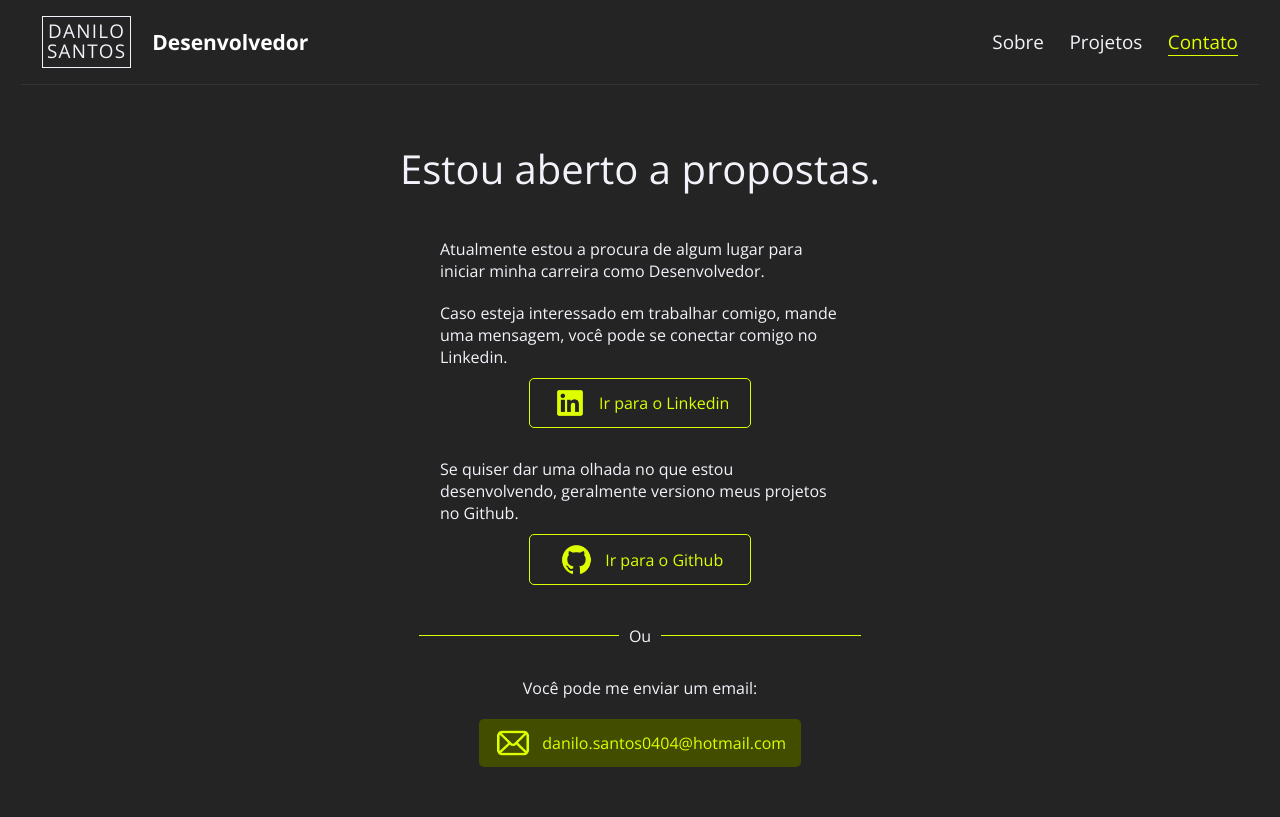
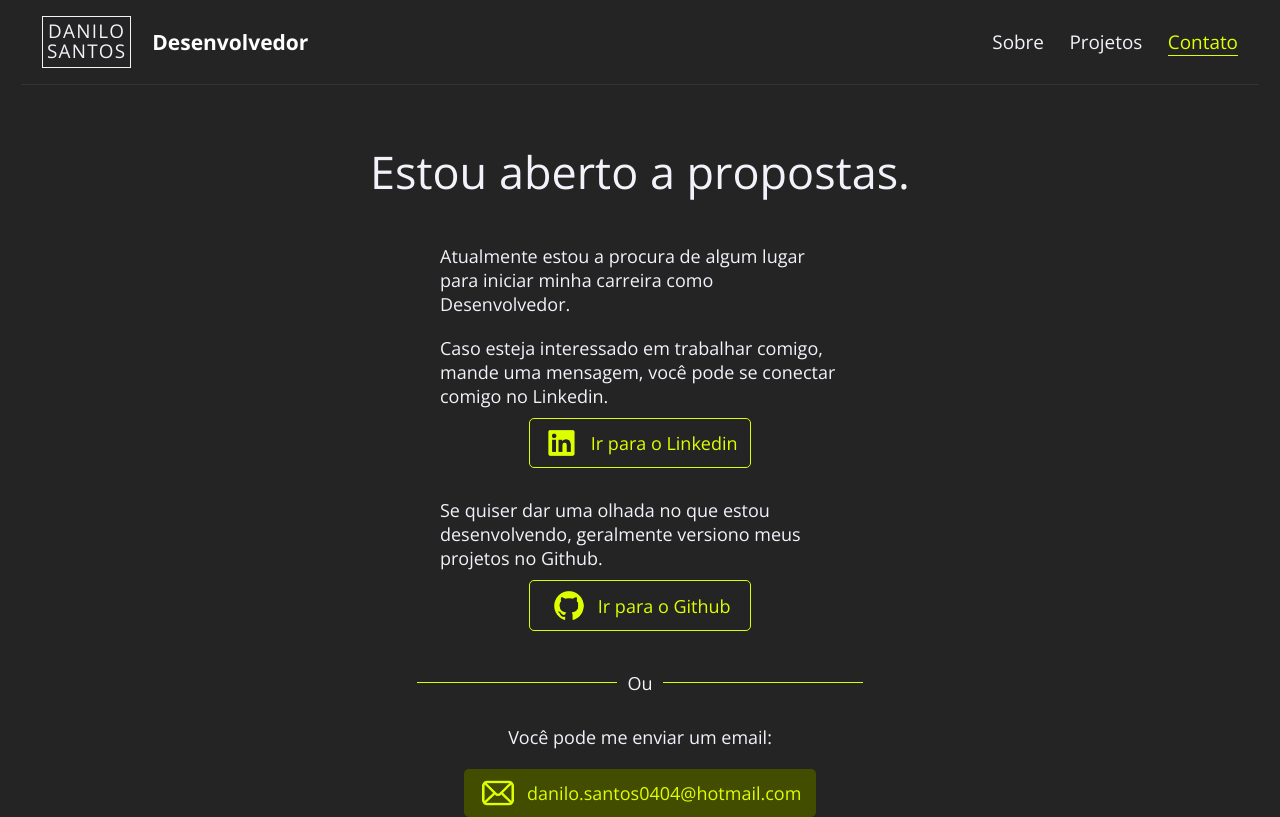
Before and after one commit to DaniloSancto/profile, a React (Vite) app: page /contact in a window 1280 px wide. Built offline with nearby package versions, Linux system fonts and the light colour scheme.

Commit message:
Setting Contact page responsive

```diff
--- a/src/pages/About/styles.css
+++ b/src/pages/About/styles.css
@@ -147,7 +147,7 @@
 
 @media (min-width: 768px) {
   .about-container {
-    font-size: 16px;
+    font-size: 18px;
     margin: 0;
   }
 }
--- a/src/pages/Contact/styles.css
+++ b/src/pages/Contact/styles.css
@@ -3,12 +3,17 @@
   flex-direction: column;
   align-items: center;
   justify-content: center;
+  font-size: 14px;
 }
 
 .contact-container h1 {
   padding: 56px 0 32px 0;
   font-weight: 400;
-  font-size: 40px;
+  font-size: 2.5em;
+}
+
+.contact-container p {
+  font-size: 1em;
 }
 
 .contact-txt {
@@ -16,6 +21,8 @@
 }
 
 .contact-content {
+  width: 100%;
+  padding: 0 10px;
   max-width: 400px;
   display: flex;
   flex-direction: column;
@@ -84,3 +91,15 @@
   position: relative;
   width: 200px;
 }
+
+@media (min-width: 576px) {
+  .contact-container {
+    font-size: 16px;
+  }
+}
+
+@media (min-width: 768px) {
+  .contact-container {
+    font-size: 18px;
+  }
+}
--- a/src/pages/Projects/styles.css
+++ b/src/pages/Projects/styles.css
@@ -7,7 +7,7 @@
 
 .projects-content {
   display: flex;
-  justify-content: flex-start;
+  justify-content: center;
   width: 100%;
   max-width: 1200px;
 }
@@ -18,6 +18,9 @@
 }
 
 @media (min-width: 768px) {
+  .projects-content {
+    justify-content: flex-start;
+  }
   .wrapper {
     grid-template-columns: auto auto;
   }
```
